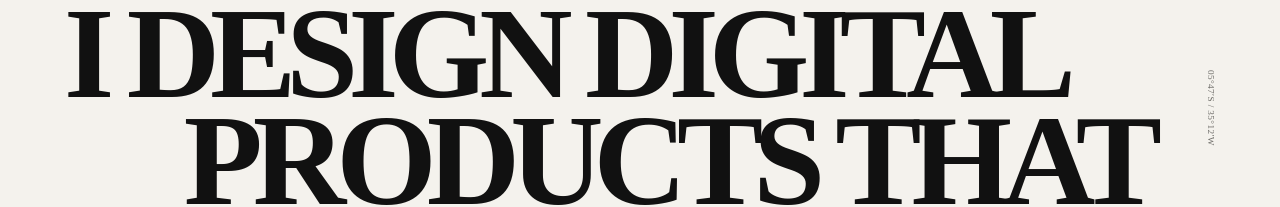
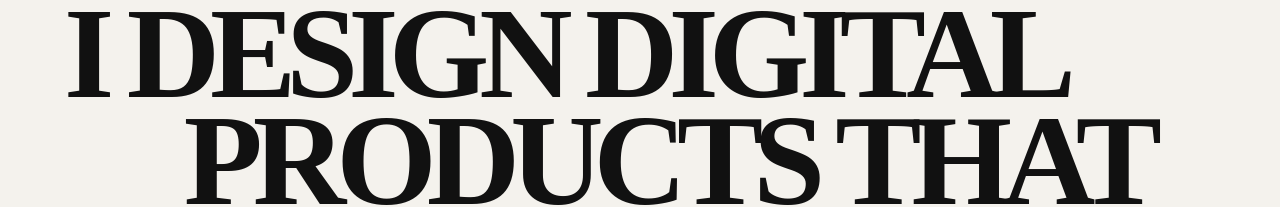
Before and after one commit to Sara-Xavier/sara-xavier-portfolio, a React (Vite) app: page / in a window 1280 px wide. Shown: the part 253-460 px from the top of the page. Built offline with nearby package versions, Linux system fonts and the light colour scheme.

Commit message:
Remove hero coordinates

```diff
--- a/src/Home.tsx
+++ b/src/Home.tsx
@@ -58,7 +58,6 @@ export default function Home({
           <p>{t.heroSupport}</p>
           <a href="#work" className="down-link"><span>{t.scroll}</span><i>↓</i></a>
         </div>
-        <div className="coordinate mono">05°47′S / 35°12′W</div>
       </section>
 
       <section className="work-section shell" id="work" aria-labelledby="work-title">
--- a/src/styles.css
+++ b/src/styles.css
@@ -77,7 +77,6 @@ button { color: inherit; font: inherit; }
 .down-link { justify-self: end; display: flex; align-items: center; gap: 16px; font-size: .72rem; text-transform: uppercase; letter-spacing: .08em; }
 .down-link i { display: grid; place-items: center; width: 42px; height: 42px; border: 1px solid var(--ink); border-radius: 50%; font-style: normal; transition: background .2s, color .2s, transform .2s; }
 .down-link:hover i { background: var(--ink); color: var(--paper); transform: translateY(4px); }
-.coordinate { position: absolute; right: clamp(24px, 5vw, 88px); top: 33%; writing-mode: vertical-rl; font-size: .58rem; color: var(--muted); }
 
 .work-section { padding-top: clamp(130px, 16vw, 240px); padding-bottom: 180px; }
 .section-label { display: block; font-size: .67rem; color: var(--muted); }
@@ -278,7 +277,7 @@ html[data-theme="dark"] .theme-blue .insight-grid .section-label { color: rgba(1
   .site-header, .case-header { grid-template-columns: 1fr auto; min-height: 76px; }.site-header nav { display: none; }.header-tools { gap: 14px; }.site-header .header-tools { grid-column: 2; }.case-header .wordmark { display: none; }
   .availability { font-size: 0; }.availability i { margin-right: 0; }
   .hero { min-height: calc(100svh - 76px); }.hero h1 { font-size: clamp(3.55rem, 13.2vw, 7rem); }.hero h1 span:nth-child(2), .hero h1 span:nth-child(3) { margin-left: 0; }
-  .hero-foot { grid-template-columns: 1fr auto; }.hero-foot p { margin-left: 0; }.coordinate { display: none; }
+  .hero-foot { grid-template-columns: 1fr auto; }.hero-foot p { margin-left: 0; }
   .section-intro, .project-meta { grid-template-columns: 1fr 2fr auto; }.section-intro h2 { grid-column: 2 / 4; }
   .project-heading { grid-template-columns: 1fr; }.project-heading p { max-width: 650px; }
   .approach-grid { grid-template-columns: 1fr; }.approach-copy, .approach-list { grid-column: 1; }.approach-copy { grid-template-columns: 1fr 1fr; }
```
